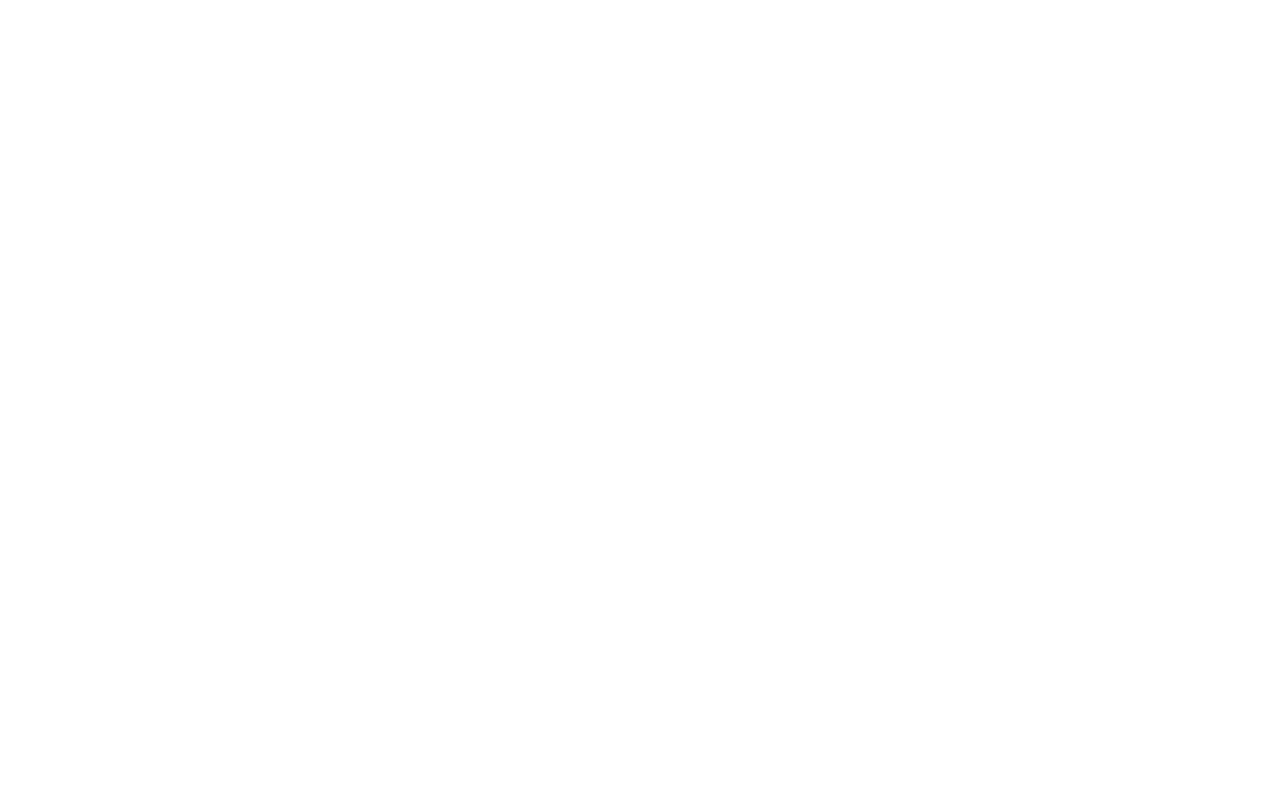
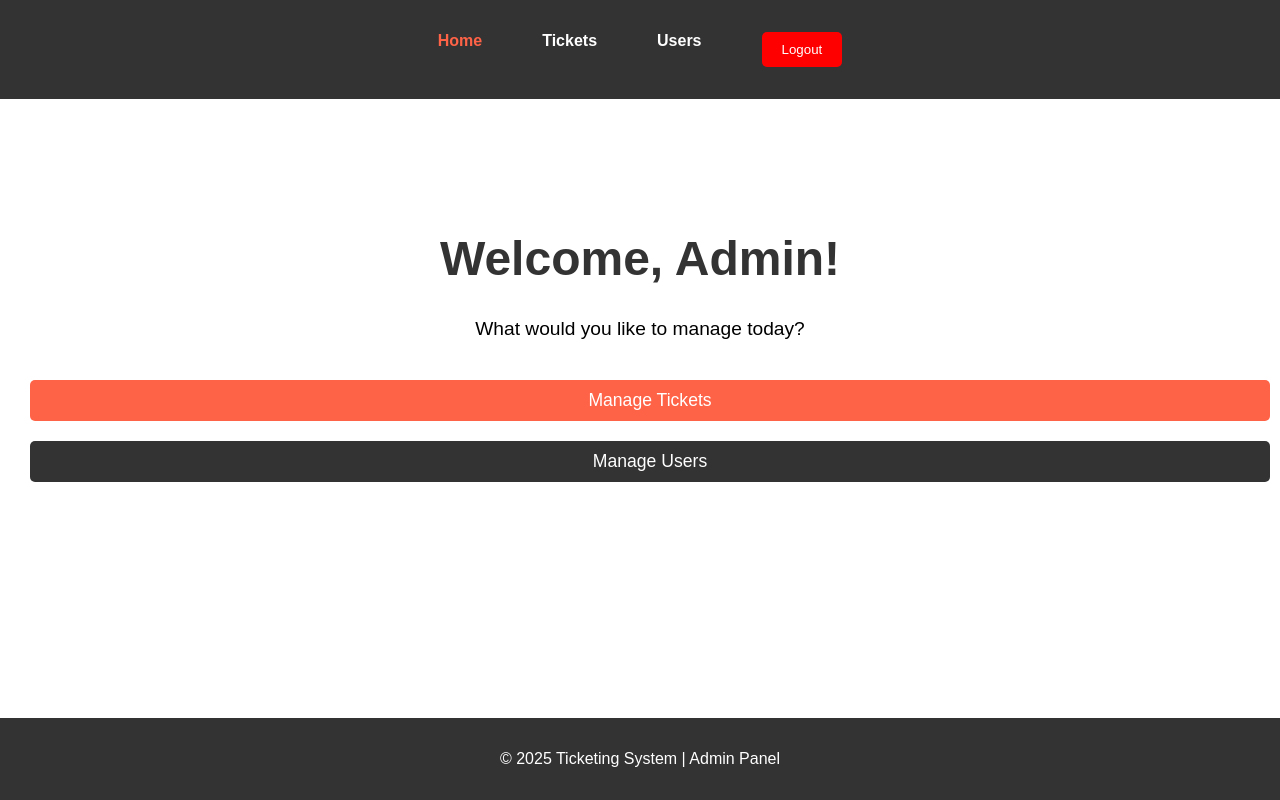
Before and after one commit to jariusismyname/ticketing_system_new_latest, a React (Create React App) app in the folder frontend/: page /homeadmin in a window 1280 px wide. Before the commit this address had no page. Built offline with nearby package versions, Linux system fonts and the light colour scheme.

Commit message:
admin side front end to be furnish

```diff
--- a/frontend/src/App.js
+++ b/frontend/src/App.js
@@ -1,8 +1,9 @@
 import { Routes, Route } from "react-router-dom";
 import Login from "./pages/Login";
 import Register from "./pages/Register";
-import Admin from "./pages/Admin";
+import TicketsAdmin from "./pages/TicketsAdmin";
 import Home from "./pages/Home";
+import HomeAdmin from "./pages/HomeAdmin";
 import { ToastContainer } from "react-toastify";
 import "./App.css";
 import Ticket from "./pages/Tickets";
@@ -19,8 +20,9 @@
         <Route path="/login" element={<Login />} />
         <Route path="/register" element={<Register />} />
         <Route path="/tickets" element={<Ticket />} />
+        <Route path="/homeadmin" element={<HomeAdmin />} />
         <Route path="/users" element={<Users />} />
-        <Route path="/admin" element={<Admin />} />
+        <Route path="/ticketsadmin" element={<TicketsAdmin />} />
         <Route path="/loginadmin" element={<LoginAdmin />} />
 
       </Routes>
--- /dev/null
+++ b/frontend/src/pages/HomeAdmin.css
@@ -0,0 +1,96 @@
+.homeadmin-container {
+    display: flex;
+    flex-direction: column;
+    min-height: 100vh;
+  }
+
+  .homeadmin-header {
+    background: #333;
+    color: white;
+    padding: 1rem;
+    text-align: center;
+  }
+
+  .homeadmin-header nav ul {
+    list-style: none;
+    padding: 0;
+  }
+
+  .homeadmin-header nav ul li {
+    display: inline;
+    margin: 0 20px;
+  }
+
+  .homeadmin-header nav ul li a {
+    color: white;
+    text-decoration: none;
+    font-weight: bold;
+  }
+
+  .homeadmin-header nav ul li a:hover {
+    color: #ff6347; /* Tomato */
+  }
+
+  .homeadmin-header nav ul li a.active {
+    color: #ff6347; /* Active Link */
+  }
+
+  .logout-btn {
+    background: red;
+    color: white;
+    border: none;
+    padding: 10px 20px;
+    cursor: pointer;
+    border-radius: 5px;
+  }
+
+  .logout-btn:hover {
+    background: darkred;
+  }
+
+  .welcome-section {
+    flex: 1;
+    text-align: center;
+    padding: 100px 20px;
+  }
+
+  .welcome-section h1 {
+    font-size: 3rem;
+    color: #333;
+  }
+
+  .welcome-section p {
+    font-size: 1.2rem;
+    margin-bottom: 30px;
+  }
+
+  .admin-buttons button {
+    margin: 10px;
+    padding: 10px 20px;
+    border: none;
+    cursor: pointer;
+    font-size: 1.1rem;
+    border-radius: 5px;
+  }
+
+  .btn-tickets {
+    background: #ff6347;
+    color: white;
+  }
+
+  .btn-users {
+    background: #333;
+    color: white;
+  }
+
+  .btn-tickets:hover,
+  .btn-users:hover {
+    opacity: 0.8;
+  }
+
+  .admin-footer {
+    background: #333;
+    color: white;
+    text-align: center;
+    padding: 1rem;
+  }
--- /dev/null
+++ b/frontend/src/pages/HomeAdmin.js
@@ -0,0 +1,52 @@
+import React from "react";
+import { useNavigate } from "react-router-dom";
+import "./HomeAdmin.css"; // For Beautiful CSS
+
+const HomeAdmin = () => {
+  const navigate = useNavigate();
+
+  const goToTickets = () => {
+    navigate("/ticketsadmin");
+  };
+
+  const goToUsers = () => {
+    navigate("/users");
+  };
+
+  const logout = () => {
+    navigate("/");
+  };
+
+  return (
+    <div className="homeadmin-container">
+      {/* 🔥 Navigation Header */}
+      <header className="homeadmin-header">
+        <nav>
+          <ul>
+            <li><a href="/homeadmin" className="active">Home</a></li>
+            <li><a href="/ticketsadmin">Tickets</a></li>
+            <li><a href="/users">Users</a></li>
+            <li><button onClick={logout} className="logout-btn">Logout</button></li>
+          </ul>
+        </nav>
+      </header>
+
+      {/* Welcome Message */}
+      <div className="welcome-section">
+        <h1>Welcome, Admin!</h1>
+        <p>What would you like to manage today?</p>
+        <div className="admin-buttons">
+          <button onClick={goToTickets} className="btn-tickets">Manage Tickets</button>
+          <button onClick={goToUsers} className="btn-users">Manage Users</button>
+        </div>
+      </div>
+
+      {/* Footer */}
+      <footer className="admin-footer">
+        <p>&copy; 2025 Ticketing System | Admin Panel</p>
+      </footer>
+    </div>
+  );
+};
+
+export default HomeAdmin;
--- a/frontend/src/pages/Admin.js
+++ b/frontend/src/pages/TicketsAdmin.js
@@ -1,6 +1,6 @@
 import React, { useState, useEffect } from "react";
 import axios from "axios";
-import "./Admin.css"; // Your Beautiful CSS
+import "./TicketsAdmin"; // Your Beautiful CSS
 
 const Admin = () => {
   const [tickets, setTickets] = useState([]);
@@ -34,7 +34,7 @@
         <nav>
           <ul>
             <li><a href="/homeadmin">Home</a></li>
-            <li><a href="/admin">Tickets</a></li>
+            <li><a href="/ticketsadmin">Tickets</a></li>
             <li><a href="/users">User</a></li>
             <li><a href="/">Logout</a></li>
           </ul>
@@ -42,7 +42,7 @@
       </header>
 
       <div className="admin-content">
-        <h1>Admin Panel</h1>
+        <h1>Tickets Admin</h1>
         <h3>Manage Tickets Below:</h3>
 
         <table>
--- a/frontend/src/pages/Users.js
+++ b/frontend/src/pages/Users.js
@@ -33,8 +33,8 @@
       <header className="users-header">
         <nav>
           <ul>
-            <li><a href="/admin">Tickets</a></li>
             <li><a href="/homeadmin">Home</a></li>
+            <li><a href="/ticketsadmin">Tickets</a></li>
             <li><a href="/user" className="active">Users</a></li>
             <li><a href="/">Logout</a></li>
           </ul>
```
Also changed, not shown: frontend/src/pages/TicketsAdmin.css (renamed from frontend/src/pages/Admin.css).
